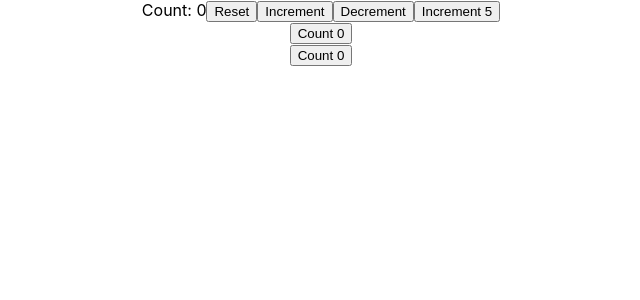
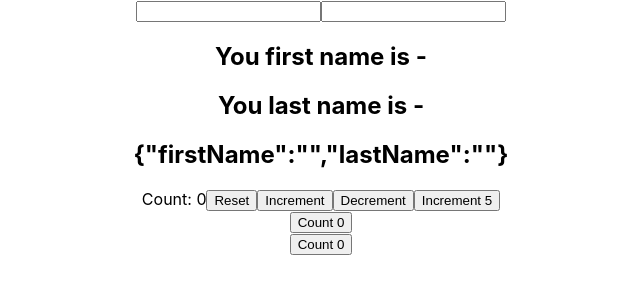
Before and after one commit to taoyuchuan/ReactHook, a React (Create React App) app: page / in a window 1280 px wide. Shown: the top 300 px of the page, without its empty margins (319-959 px from the left). Built offline with nearby package versions, Linux system fonts and the light colour scheme.

Commit message:
Add object in useState

```diff
--- a/src/App.js
+++ b/src/App.js
@@ -3,10 +3,12 @@
 import ClassCounter from './components/ClassCounter'
 import HookCounter from './components/HookCounter'
 import HookCounterTwo from './components/HookCounterTwo'
+import HookCounterThree from './components/HookCounterThree'
 
 function App() {
   return (
     <div className="App">
+      <HookCounterThree />
       <HookCounterTwo />
       <ClassCounter />
       <HookCounter />
--- /dev/null
+++ b/src/components/HookCounterThree.js
@@ -0,0 +1,25 @@
+import React, { useState } from 'react'
+
+function HookCounterThree() {
+  const [name, setName] = useState({firstName: '', lastName: ''})
+
+  return(
+    <form>
+      <input
+        type = 'text'
+        value = { name.firstName }
+        onChange = { e => setName({ ...name, firstName: e.target.value }) }
+      />
+      <input
+        type = 'text'
+        value = { name.lastName }
+        onChange = { e => setName({ ...name, lastName: e.target.value }) }
+      />
+      <h2>You first name is - { name.firstName }</h2>
+      <h2>You last name is - { name.lastName }</h2>
+      <h2>{ JSON.stringify(name) }</h2>
+    </form>
+  )
+}
+
+export default HookCounterThree
```
